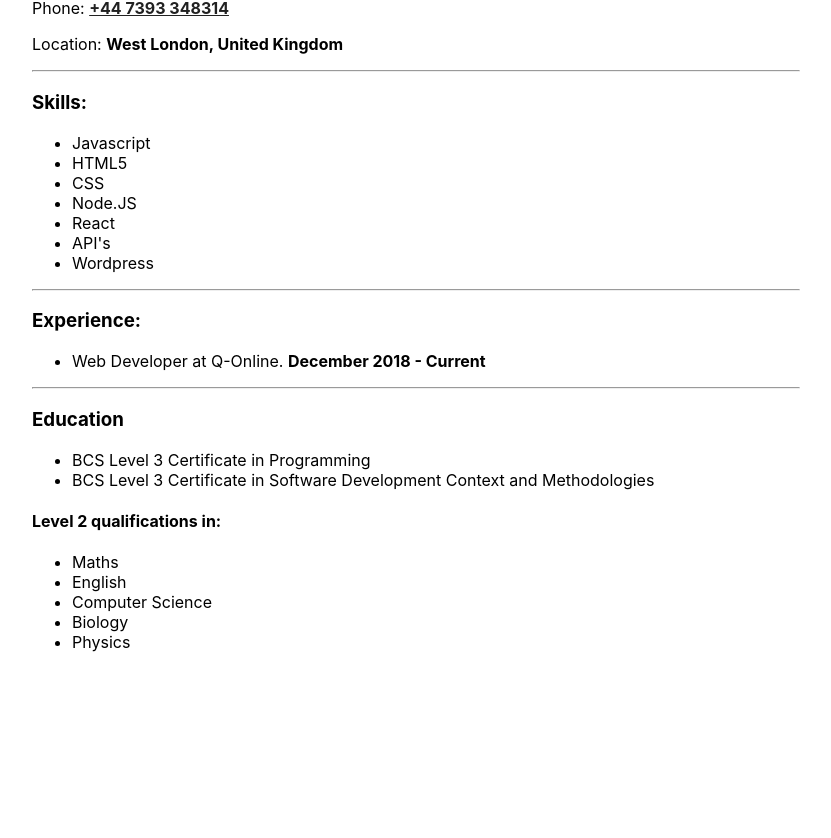
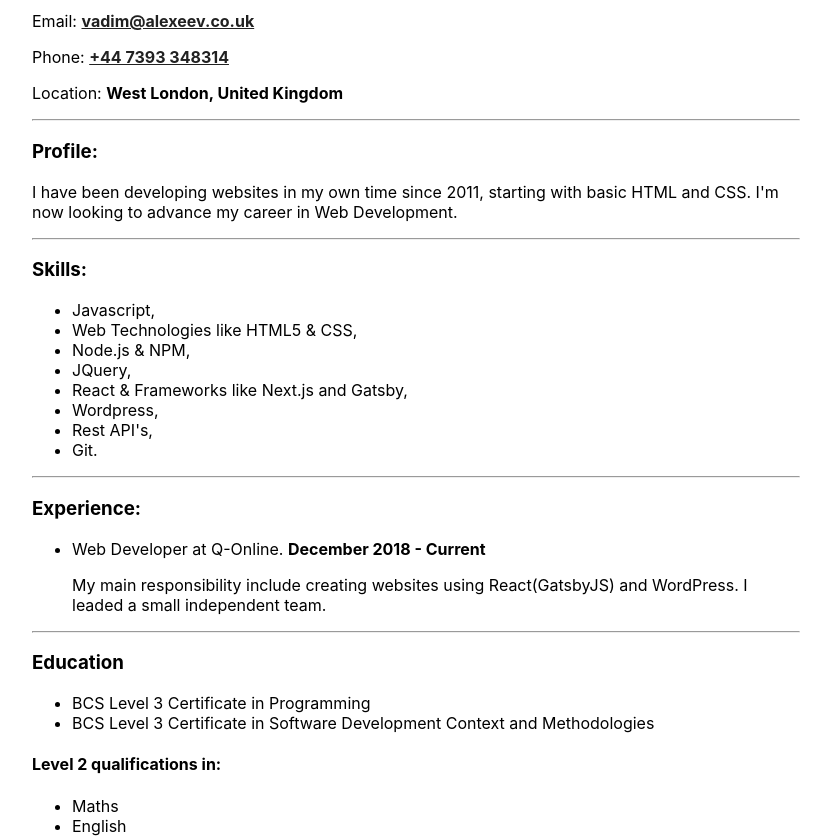
Before and after one commit to VadimAlexeev0/Personal-Website, a Next.js app: page /cv in a window 1280 px wide. Shown: the part 405-1243 px from the top of the page, without its empty margins (224-1055 px from the left). Before the commit the page ends 1073 px from the top, so only its background shows below. Built offline with nearby package versions, Linux system fonts and the light colour scheme.

Commit message:
Updated CV page with PDF and more detail

```diff
--- a/pages/cv.js
+++ b/pages/cv.js
@@ -9,11 +9,15 @@ class About extends React.Component {
 					title="CV - Vadim Alexeev"
 					description="Vadim Alexeev's CV"
 				/>
+
 				<Layout>
 					<h1>CV:</h1>
-					{/*<h2><a href="#">Download a copy in PDF format</a></h2>*/}
+					<h2>
+						<a href="/cv.pdf">Download a copy in PDF format</a>
+					</h2>
 
 					<hr />
+
 					<section>
 						<h3>Details:</h3>
 						<p>
@@ -41,15 +45,29 @@ class About extends React.Component {
 					<hr />
 
 					<section>
+						<h3>Profile:</h3>
+						<p>
+							I have been developing websites in my own time since
+							2011, starting with basic HTML and CSS. I'm now
+							looking to advance my career in Web Development.
+						</p>
+					</section>
+
+					<hr />
+
+					<section>
 						<h3>Skills:</h3>
 						<ul>
-							<li>Javascript</li>
-							<li>HTML5</li>
-							<li>CSS</li>
-							<li>Node.JS</li>
-							<li>React</li>
-							<li>API's</li>
-							<li>Wordpress</li>
+							<li>Javascript,</li>
+							<li>Web Technologies like HTML5 &#38; CSS,</li>
+							<li>Node.js &#38; NPM,</li>
+							<li>JQuery,</li>
+							<li>
+								React &#38; Frameworks like Next.js and Gatsby,
+							</li>
+							<li>Wordpress,</li>
+							<li>Rest API's,</li>
+							<li>Git.</li>
 						</ul>
 					</section>
 
@@ -59,8 +77,16 @@ class About extends React.Component {
 						<h3>Experience:</h3>
 						<ul>
 							<li>
-								Web Developer at Q-Online.{" "}
-								<b>December 2018 - Current</b>
+								<p>
+									Web Developer at Q-Online.{" "}
+									<b>December 2018 - Current</b>
+								</p>
+								<p>
+									My main responsibility include creating
+									websites using React(GatsbyJS) and
+									WordPress. I leaded a small independent
+									team.
+								</p>
 							</li>
 						</ul>
 					</section>
```
Also changed, not shown: 1 other file (tests, documents, lock files or other folders).
